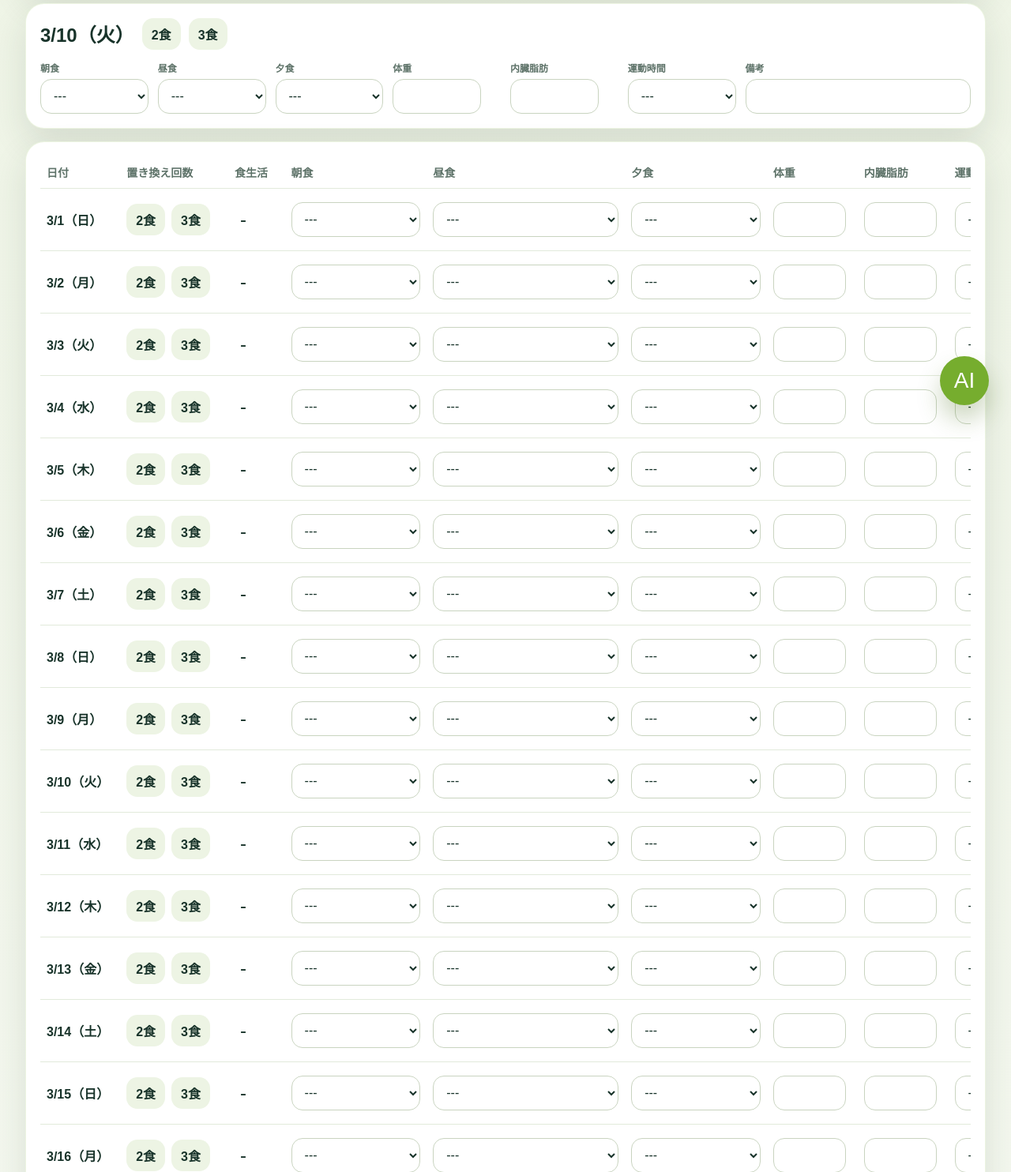
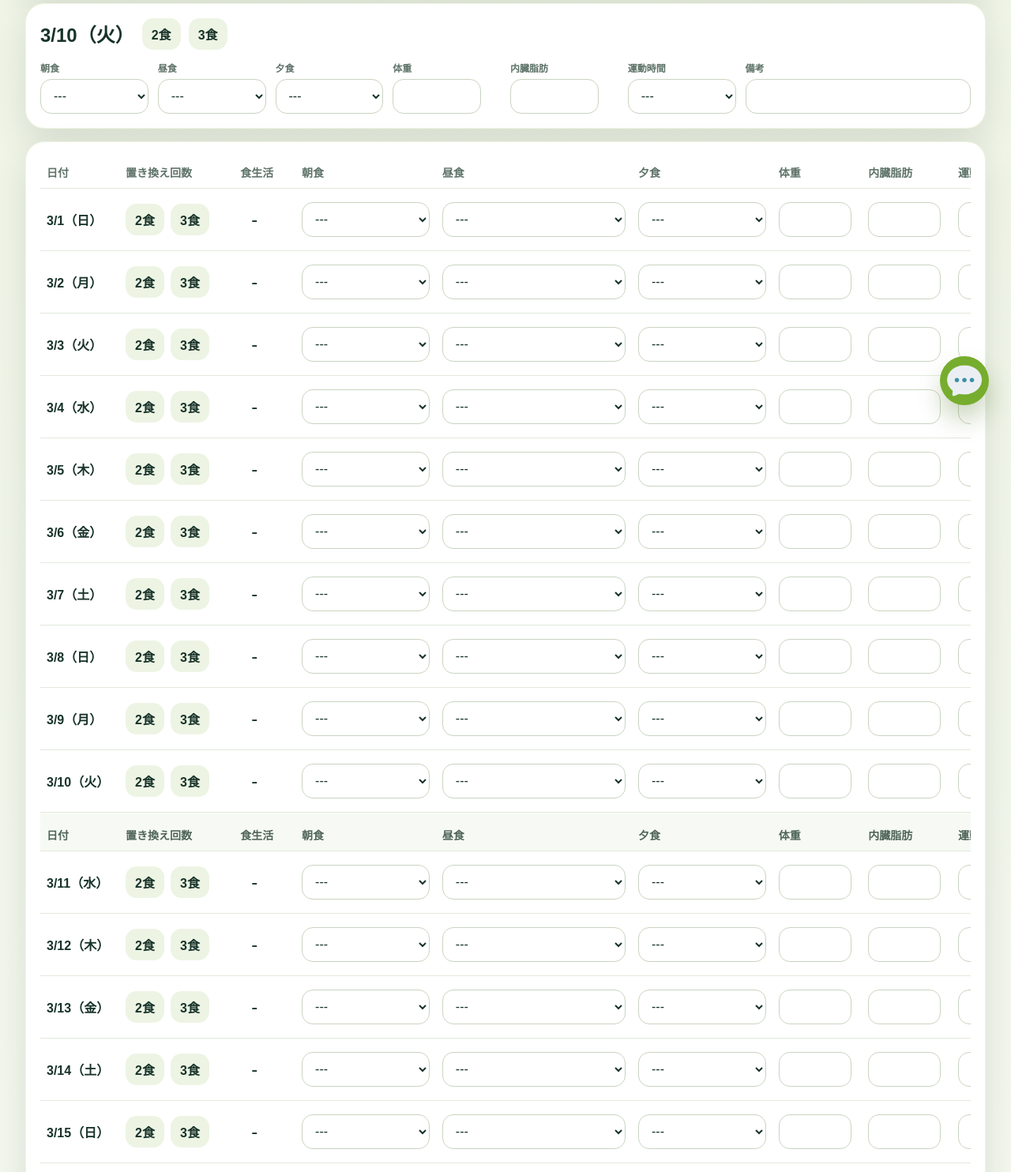
Before and after one commit to NakaS0/daily_body_log, a Django app: page / in a window 1280 px wide. Shown: the part 259-1743 px from the top of the page at 79% size. Run offline with Django 5.2, Linux system fonts and the light colour scheme; data that the repository does not hold is empty.

Commit message:
Refine dashboard table layout and chatbot icon

```diff
--- a/templates/bodylog/dashboard.html
+++ b/templates/bodylog/dashboard.html
@@ -220,7 +220,13 @@
         table { width: 100%; border-collapse: collapse; min-width: 1560px; }
         th, td { padding: 10px 8px; border-bottom: 1px solid #e2eadb; text-align: left; vertical-align: middle; }
         th { font-size: 14px; color: var(--muted); white-space: nowrap; }
-        th.achievement-header { transform: translateX(-10px); }
+        th.achievement-header { transform: none; }
+        .subheader-row th {
+            padding-top: 18px;
+            background: #f7faf4;
+            color: #4f6458;
+            border-top: 1px solid #dce6d3;
+        }
         td.date-cell { white-space: nowrap; font-weight: 700; }
         .count-cell { min-width: 138px; }
         .count-tools { display: flex; align-items: center; gap: 8px; }
@@ -248,7 +254,8 @@
         }
 
         .achievement-mark.tone-empty {
-            min-width: 24px;
+            min-width: 58px;
+            min-height: 58px;
             padding: 0;
             background: transparent;
         }
@@ -271,11 +278,19 @@
             bottom: 28px;
             width: 62px;
             height: 62px;
+            padding: 0;
             border: 0;
             border-radius: 50%;
-            font-size: 28px;
+            overflow: hidden;
             cursor: pointer;
             box-shadow: 0 18px 30px rgba(76, 112, 29, 0.28);
+        }
+
+        .fab img {
+            width: 100%;
+            height: 100%;
+            object-fit: cover;
+            display: block;
         }
 
         .chat-panel {
@@ -487,6 +502,20 @@
                     </thead>
                     <tbody>
                         {% for day in month_days %}
+                            {% if not forloop.first and forloop.counter0|divisibleby:10 and forloop.revcounter > 1 %}
+                                <tr class="subheader-row">
+                                    <th>日付</th>
+                                    <th>置き換え回数</th>
+                                    <th class="achievement-header">食生活</th>
+                                    <th>朝食</th>
+                                    <th>昼食</th>
+                                    <th>夕食</th>
+                                    <th>体重</th>
+                                    <th>内臓脂肪</th>
+                                    <th>運動時間</th>
+                                    <th>備考</th>
+                                </tr>
+                            {% endif %}
                             <tr class="entry-scope table-row" data-scope="month-row" data-date="{{ day.date|date:'Y-m-d' }}">
                                 <td class="date-cell">{{ day.date_label }}</td>
                                 <td class="count-cell">
@@ -553,7 +582,9 @@
         </section>
     </div>
 
-    <button type="button" class="fab" id="chat-fab">AI</button>
+    <button type="button" class="fab" id="chat-fab" aria-label="チャットボットを開く">
+        <img src="{% static 'bodylog/chatbot_icon.png' %}" alt="チャットボット">
+    </button>
     <section class="chat-panel" id="chat-panel">
         <div class="chat-header">AIチャットボット</div>
         <div class="chat-messages" id="chat-messages">
```
Also changed, not shown: static/bodylog/chatbot_icon.png (added).
